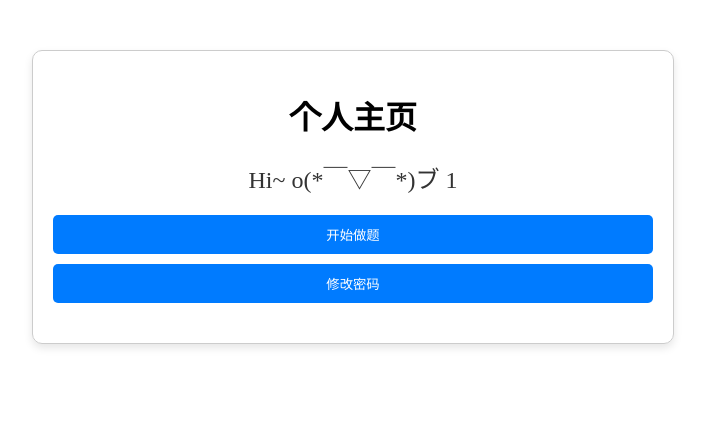
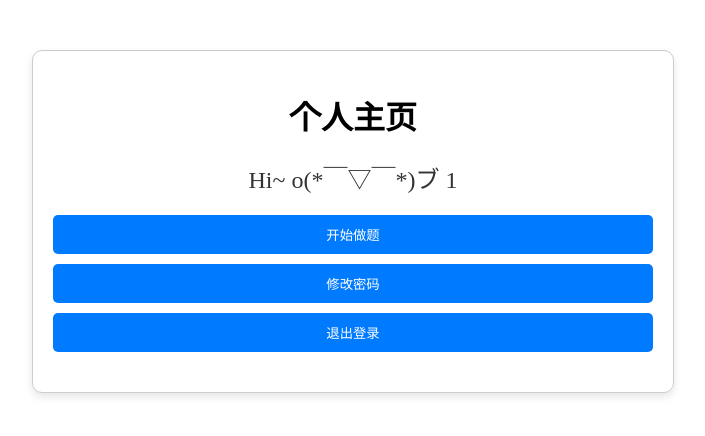
Before and after one commit to breeze-wink/Mathfront, a Vue app: page /PersonalHomePage/1 in a window 1280 px wide. Shown: the top 436 px of the page, without its empty margins (287-992 px from the left). Built offline with nearby package versions, Linux system fonts and the light colour scheme.

Commit message:
个人主页（退出登录功能添加）

```diff
--- a/src/components/PersonalHomePage.vue
+++ b/src/components/PersonalHomePage.vue
@@ -7,6 +7,7 @@
         <div class="buttons">
             <button @click="startPractice">开始做题</button>
             <button @click="goToResetPassword">修改密码</button>
+            <button @click="logout">退出登录</button>
         </div>
     </div>
 </template>
@@ -34,6 +35,11 @@ async function goToResetPassword() {
 
     await router.push({name: 'ResetPassword', params: {userName: userName.value}});
 
+}
+// 退出登录方法
+function logout() {
+    // 跳转到登录页面或其他页面
+    router.push({ name: 'Login' });
 }
 </script>
 
```
